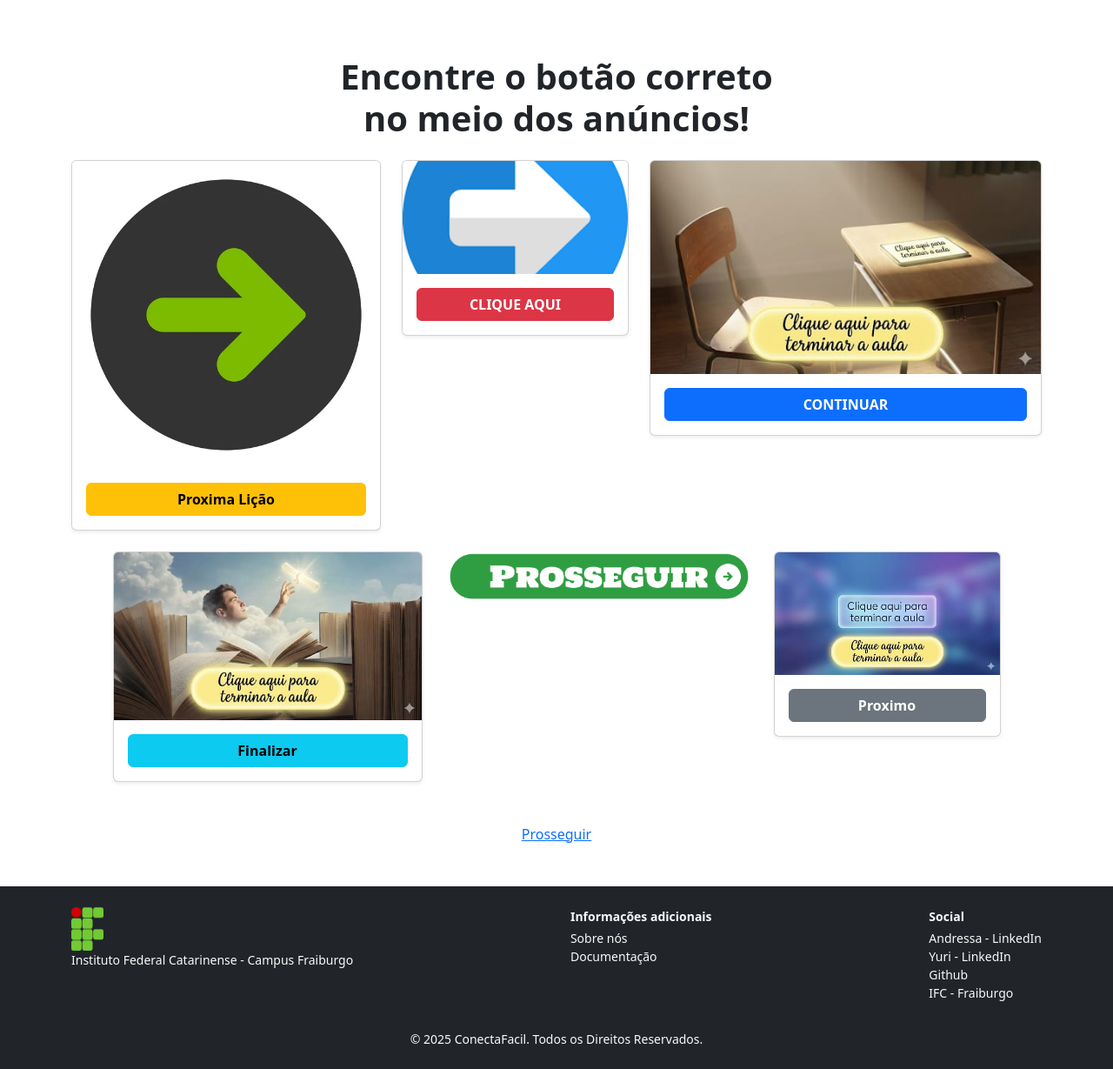
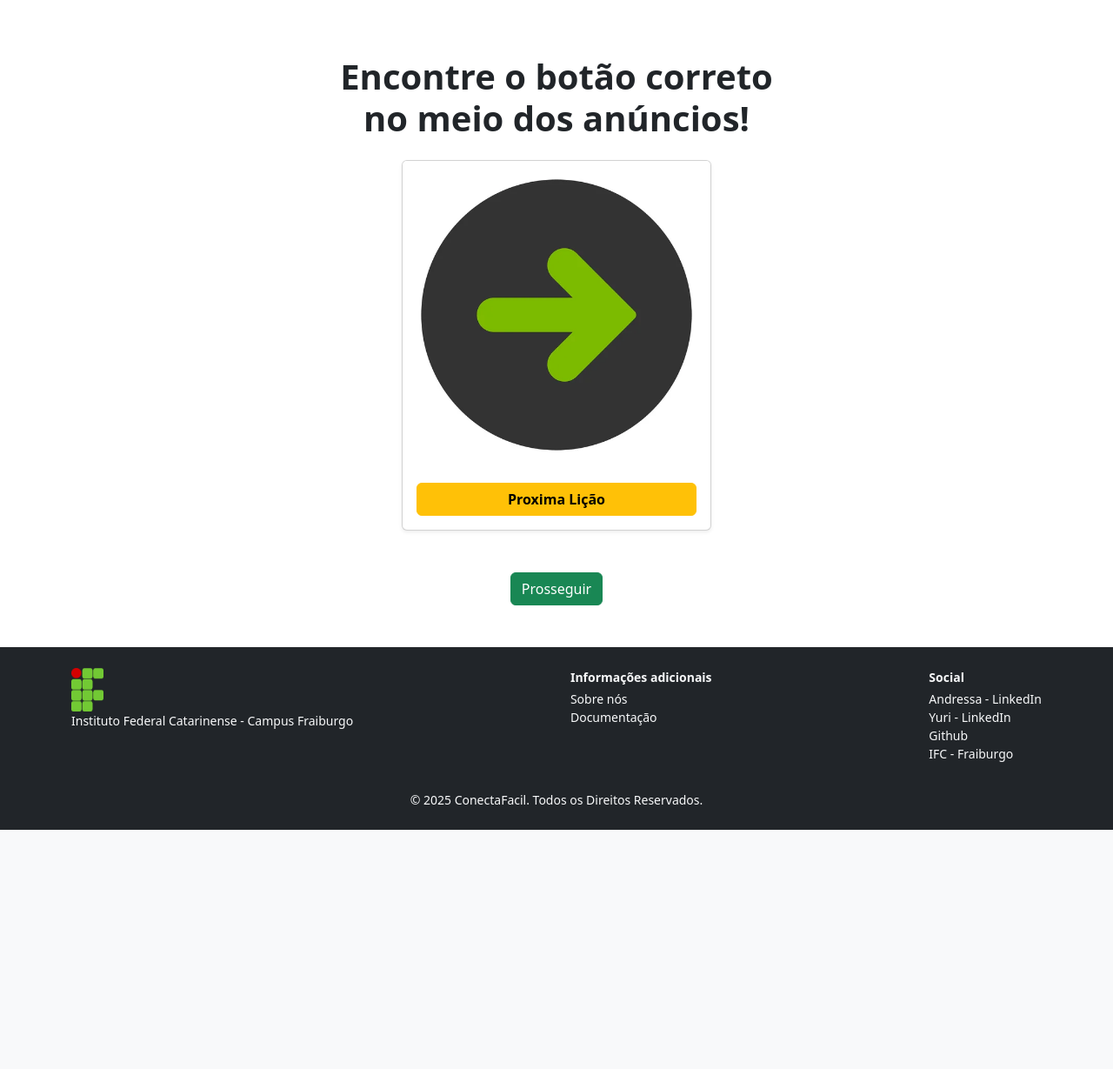
Before and after one commit to YorihBarg/Inter3Facil, a Django app: page /trilha/teste2/ in a window 1280 px wide. Shown: the part 73-1302 px from the top of the page at 87% size. After the commit the page ends 1027 px from the top, so only its background shows below. Run offline with Django 5.2, Linux system fonts and the light colour scheme.

Commit message:
Modal Fix

```diff
--- a/trilhas/templates/teste2.html
+++ b/trilhas/templates/teste2.html
@@ -6,7 +6,6 @@
   <meta name="viewport" content="width=device-width, initial-scale=1">
   <title>Conteúdo - Segurança na Internet</title>
   <link href="https://cdn.jsdelivr.net/npm/bootstrap@5.3.2/dist/css/bootstrap.min.css" rel="stylesheet">
-
   <style>
     .fake-ad {
       cursor: pointer;
@@ -16,7 +15,6 @@
       transform: scale(1.03);
       filter: brightness(1.1);
     }
-    /* botão real escondido */
     .hidden-real-btn {
       opacity: 0.4;
       font-size: 0.85rem;
@@ -31,10 +29,11 @@
 <header class="p-3 mb-3 border-bottom" style="background-color:#063F55;" role="banner">
   <div class="container">
     <div class="d-flex flex-wrap align-items-center justify-content-center justify-content-lg-start" role="navigation" aria-label="Pagina inicial">
-        <a href="/" class="d-flex align-items-center mb-2 mb-lg-0 link-body-emphasis text-decoration-none"> <svg class="bi me-2"
-            width="40" height="32" role="img" aria-label="Bootstrap">
+        <a href="/" class="d-flex align-items-center mb-2 mb-lg-0 link-body-emphasis text-decoration-none">
+          <svg class="bi me-2" width="40" height="32" role="img" aria-label="Bootstrap">
             <use xlink:href="#bootstrap"></use>
-          </svg> </a>
+          </svg>
+        </a>
         <a href="{% url 'index' %}" class="nav-link fs-4 text-success mb-3 mb-md-0 me-md-auto text-decoration-none"aria-label="Logo">
           ConectaFacil
         </a>
@@ -44,19 +43,15 @@
           <li><a class="nav-link text-light" href="{% url 'saibamais' %}">Saiba Mais</a></li>
         </ul>
     <a class="btn btn-outline-danger" href="{% url 'logout' %}">Sair</a>
-
     </div>
   </div>
 </header>
 
 <!-- CONTEÚDO -->
 <section class="container text-center py-5">
-
   <h1 class="fw-bold mb-4">Encontre o botão correto<br>no meio dos anúncios!</h1>
 
-  <!-- GRADE DE ANÚNCIOS -->
   <div class="row g-4 justify-content-center">
-
     <!-- FALSO 1 -->
     <div class="col-6 col-md-4">
       <div class="card shadow-sm">
@@ -66,77 +61,23 @@
         </div>
       </div>
     </div>
-
-  <!-- FALSO 2 - card pequeno -->
-  <div class="col-4 col-md-3">
-    <div class="card shadow-sm">
-      <img src="{% static 'trilhas/img/ad6.png' %}" class="card-img-top fake-ad" style="height:130px; object-fit:cover;" onclick="showWarning()">
-      <div class="card-body text-center">
-        <button class="btn btn-danger fw-bold w-100" onclick="showWarning()">CLIQUE AQUI</button>
-      </div>
-    </div>
-  </div>
-
-  <!-- FALSO 3 - card mais largo -->
-  <div class="col-8 col-md-5">
-    <div class="card shadow-sm">
-      <img src="{% static 'trilhas/img/ad3.jpg' %}" class="card-img-top fake-ad" onclick="showWarning()">
-      <div class="card-body text-center">
-        <button class="btn btn-primary fw-bold w-100" onclick="showWarning()">CONTINUAR</button>
-      </div>
-    </div>
-  </div>
-
-  <!-- FALSO 4 -->
-  <div class="col-6 col-md-4">
-    <div class="card shadow-sm">
-      <img src="{% static 'trilhas/img/ad4.jpg' %}" class="card-img-top fake-ad" onclick="showWarning()">
-      <div class="card-body text-center">
-        <button class="btn btn-info fw-bold w-100" onclick="showWarning()">Finalizar</button>
-      </div>
-    </div>
-  </div>
-
-  <!-- FALSO 5 -->
-  <div class="col-md-4">
-    <div class="">
-      <img src="{% static 'trilhas/img/ad5.png' %}" class="card-img-top fake-ad" onclick="showWarning()">
-      <div class=" text-center">
-      </div>
-    </div>
-  </div>
-
-  <!-- FALSO 6 -->
-  <div class="col-4 col-md-3">
-    <div class="card shadow-sm">
-      <img src="{% static 'trilhas/img/ad2.jpg' %}" class="card-img-top fake-ad" onclick="showWarning()">
-      <div class="card-body text-center">
-        <button class="btn btn-secondary fw-bold w-100" onclick="showWarning()">Proximo</button>
-      </div>
-    </div>
-  </div>
-
+    <!-- Outros cards de anúncios... -->
   </div>
 
   <!-- botão real escondido -->
   <div class="mt-5">
-    <a href="{% url 'testefinal' %}">
-       Prosseguir
-    </a>
+    <a href="{% url 'testefinal' %}" class="btn btn-success">Prosseguir</a>
   </div>
-
 </section>
 
 <!-- MODAL de alerta -->
 <div class="modal fade" id="adWarningModal" tabindex="-1">
   <div class="modal-dialog modal-dialog-centered">
     <div class="modal-content">
-
       <div class="modal-header bg-warning">
         <h5 class="modal-title fw-bold">Atenção!</h5>
         <button type="button" class="btn-close" data-bs-dismiss="modal"></button>
       </div>
-
       <div class="modal-body">
         <p class="mb-0">
           Este é apenas um anúncio simulado, mas na vida real clicar em banners assim pode levar
@@ -144,11 +85,9 @@
           Aqui está tudo seguro — basta fechar a janela para continuar tentando.
         </p>
       </div>
-
       <div class="modal-footer">
         <button class="btn btn-secondary" data-bs-dismiss="modal">Fechar</button>
       </div>
-
     </div>
   </div>
 </div>
@@ -156,7 +95,6 @@
 <!-- FOOTER -->
 <footer class="bg-dark text-light py-4">
   <div class="container d-flex justify-content-between flex-wrap">
-
     <div class="mb-3">
       {% load static %}
       <a href="https://www.fraiburgo.ifc.edu.br" target="_blank" rel="noopener noreferrer">
@@ -168,7 +106,6 @@
         </a>
       </p>
     </div>
-
     <div class="mb-3">
       <p class="fw-bold mb-1 small">Informações adicionais</p>
       <p class="small mb-0">
@@ -178,7 +115,6 @@
         </a>
       </p>
     </div>
-
     <div class="mb-3">
       <p class="fw-bold mb-1 small">Social</p>
       <p class="small mb-0">
@@ -188,12 +124,11 @@
         <a href="https://www.fraiburgo.ifc.edu.br" class="text-light text-decoration-none" target="_blank">IFC - Fraiburgo</a>
       </p>
     </div>
-
   </div>
-
   <p class="text-center small mt-3 mb-0">© 2025 ConectaFacil. Todos os Direitos Reservados.</p>
 </footer>
 
+<!-- JavaScript -->
 <script>
 function showWarning() {
   var modal = new bootstrap.Modal(document.getElementById('adWarningModal'));
@@ -201,5 +136,6 @@
 }
 </script>
 
+<script src="https://cdn.jsdelivr.net/npm/bootstrap@5.3.2/dist/js/bootstrap.bundle.min.js"></script>
 </body>
 </html>
```
Lines whose indentation alone changed are shown as unchanged.
